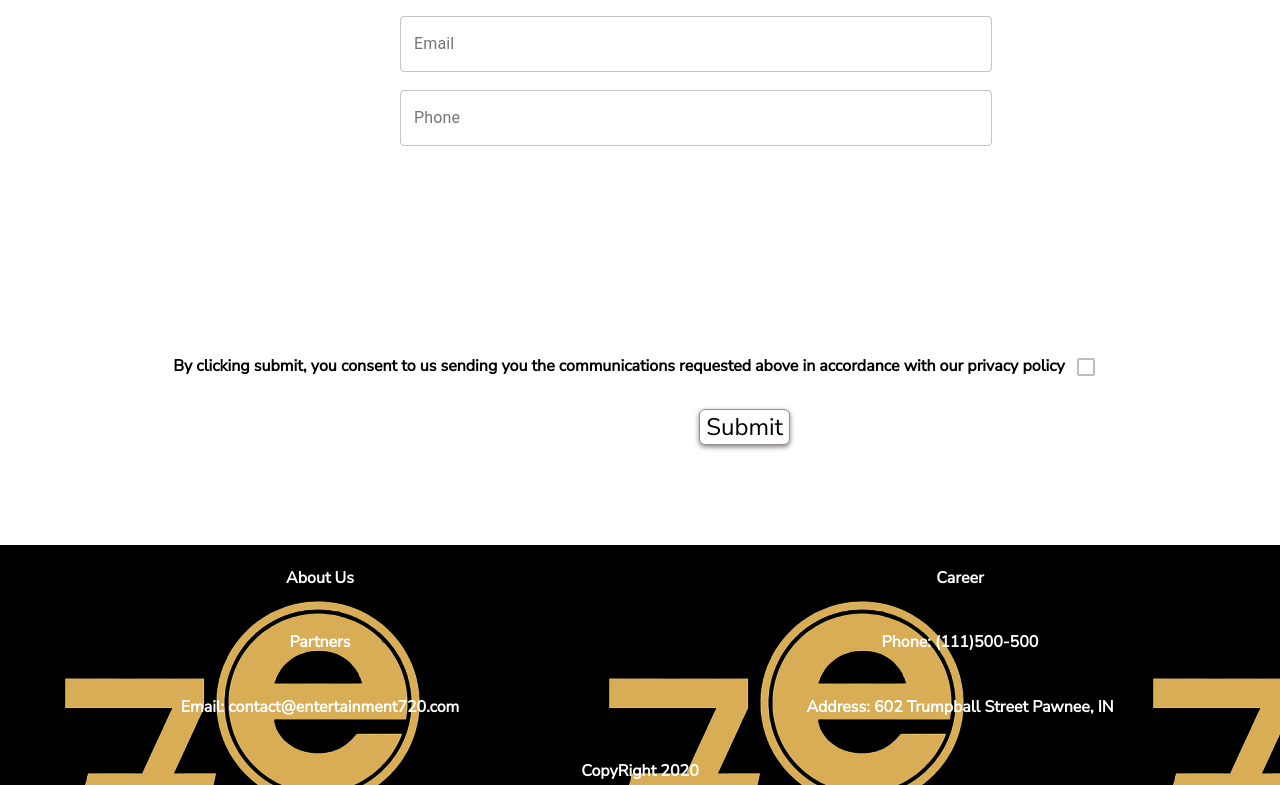
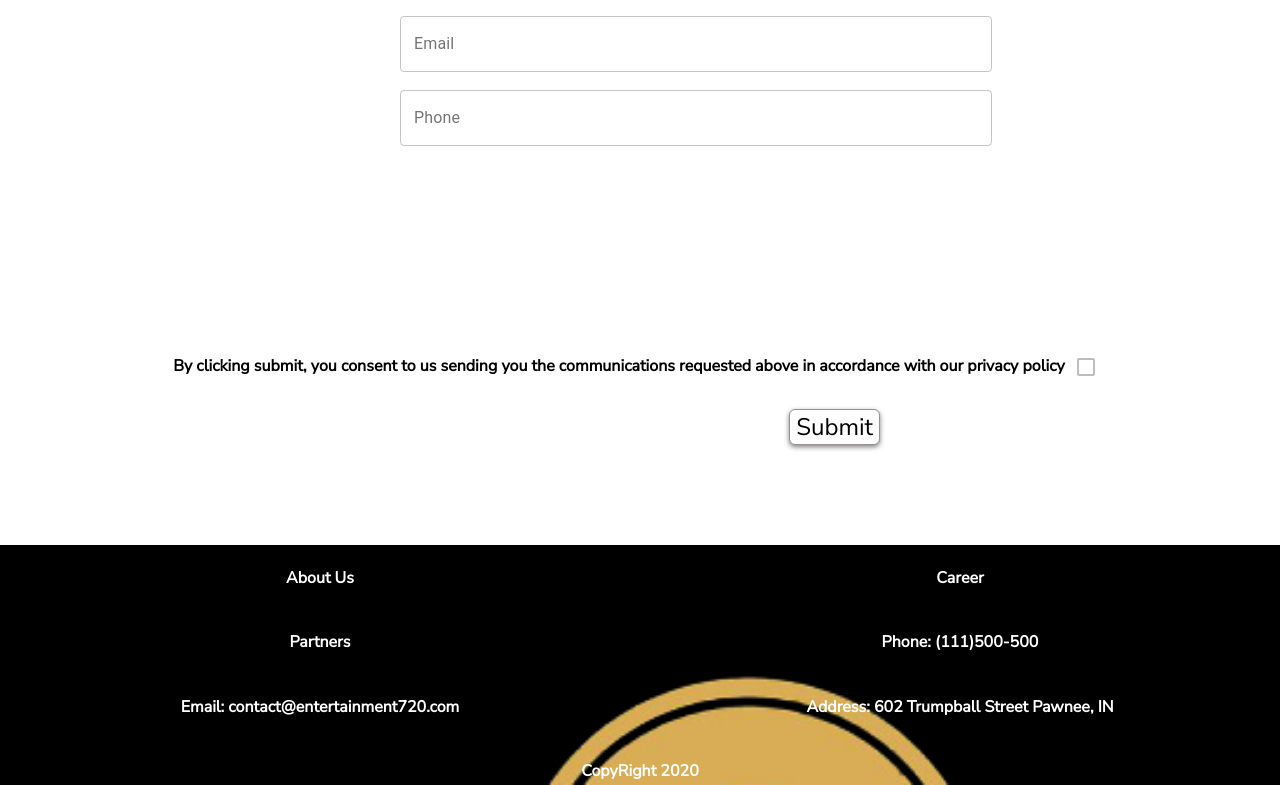
Before and after one commit to ttran247/E720, a React (Create React App) app: page / in a window 1280 px wide. Shown: the part 3072-3857 px from the top of the page. Built offline with nearby package versions, Linux system fonts and the light colour scheme.

Commit message:
update web

```diff
--- a/src/components/App.css
+++ b/src/components/App.css
@@ -135,10 +135,45 @@ height: 900px;
   margin-bottom: 100px;
 
 }
+.footertext{
+  color: #FFFFFF;
+}
+.subContainer{
+  display: flex;
+  flex-direction: row;
+  justify-content: center;
+  padding-bottom: 100px;
+}
+.SubmitButton{
+background: #FFFFFF;
+border: 1px solid #969090;
+box-shadow: 0 2px 5px 0 rgba(0,0,0,0.50);
+border-radius: 6px;
+font-size: 24px;
+color: #000000;
+letter-spacing: 0;
+text-align: center;
+font-family: 'Nunito Sans', sans-serif;
+}
+.text-container2{
+  display: grid;
+  grid-template-rows: 1fr 1fr;
+  grid-template-columns: 1fr 1fr;
+  margin: 0px;
+  padding: 0px;
+}
+.footerContainer{
+  background-color: #000000;
+  background-image: url('/src/img/E720Logo.png');
+  background-repeat: no-repeat;
+  background-size: cover;
+   width: 100vw;
+  height: 30vh;
+}
 .footerContainer{
   background-color: #000000;
    width: 100vw;
-  height: 20vh;
+  height: 50vh;
 }
 
 @media (min-width: 850px) {
@@ -288,7 +323,7 @@ text-align: center;
   display: flex;
   flex-direction: row;
   justify-content: flex-end;
-  margin-right: 490px;
+  padding-right: 400px;
   padding-bottom: 100px;
 }
 .SubmitButton{
@@ -306,14 +341,15 @@ font-family: 'Nunito Sans', sans-serif;
   display: grid;
   grid-template-rows: 1fr 1fr;
   grid-template-columns: 1fr 1fr;
-
   margin: 0px;
   padding: 0px;
 }
 .footerContainer{
   background-color: #000000;
+  background-image: url('/src/img/E720Logo.png');
+  background-repeat: no-repeat;
+  background-size: cover;
    width: 100vw;
   height: 30vh;
-  background-image: url('/src/img/E720Logo.png');
 }
 }
```
